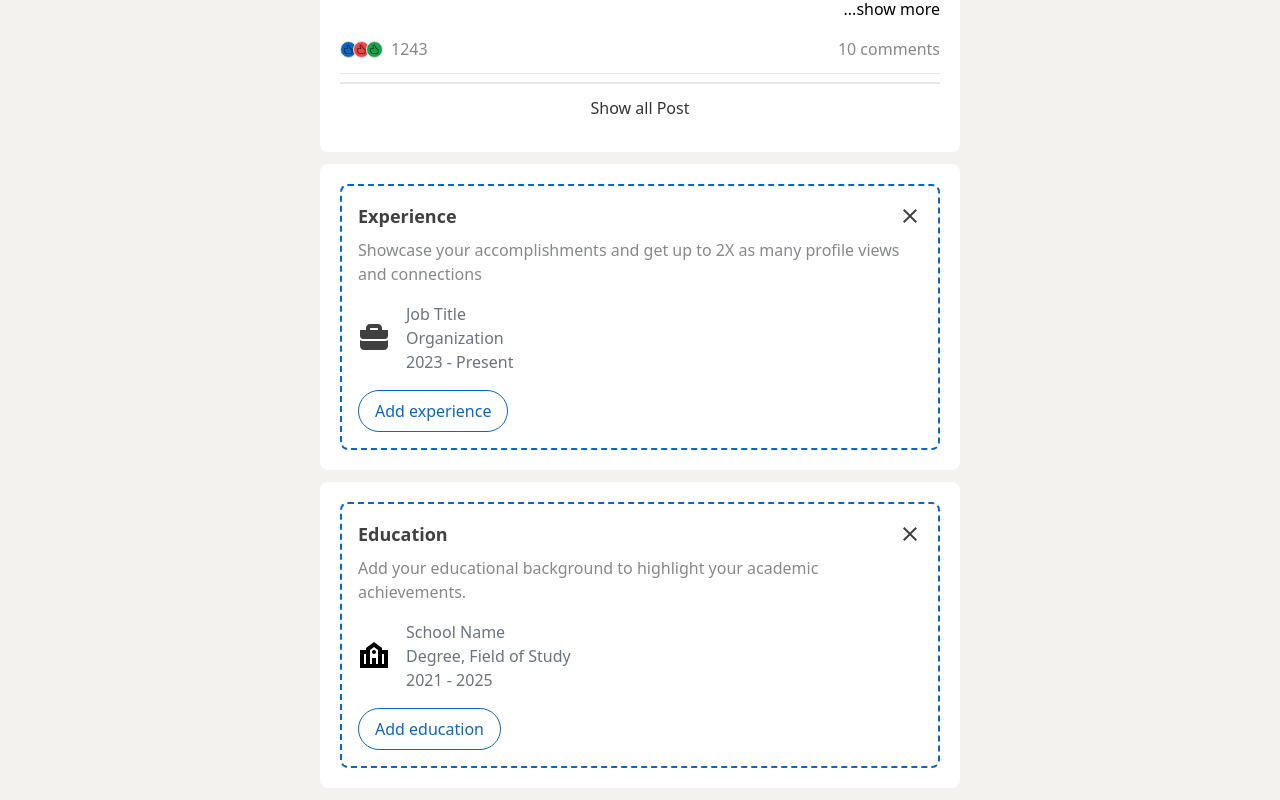
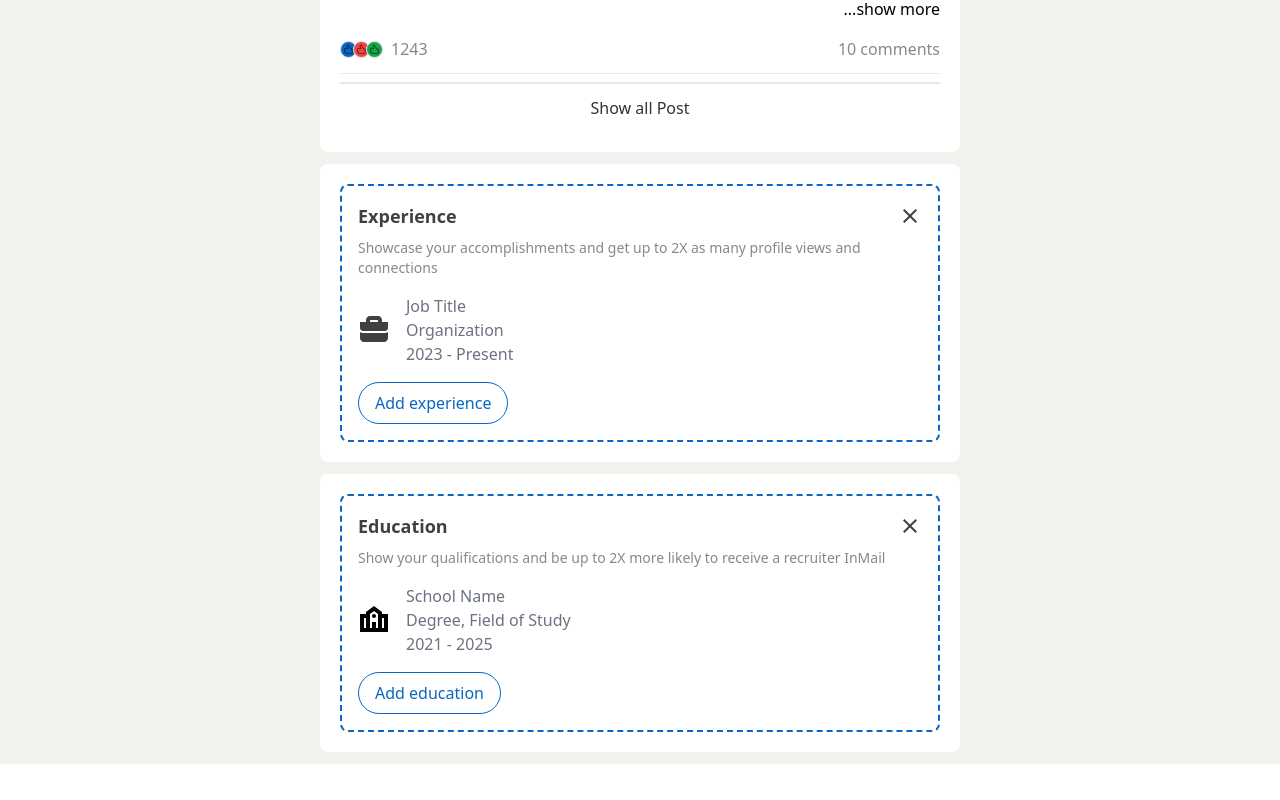
Before and after one commit to ACICT-DEPI/CAI1_SWD2_S5e-LinkedIn-Clone, a React (Vite) app: page /profile in a window 1280 px wide. Shown: the part 2056-2856 px from the top of the page. After the commit the page ends 2820 px from the top, so only its background shows below. Built offline with nearby package versions, Linux system fonts and the light colour scheme.

Commit message:
edit design

```diff
--- a/src/pages/Profile/componenets/EducationSection.jsx
+++ b/src/pages/Profile/componenets/EducationSection.jsx
@@ -86,8 +86,8 @@ const EducationSection = () => {
               <IoMdClose />
             </button>
           </div>
-          <p className="text-linkedinGray">
-            Add your educational background to highlight your academic achievements.
+          <p className="text-sm text-linkedinGray">
+            Show your qualifications and be up to 2X more likely to receive a recruiter InMail
           </p>
 
           <div className="flex items-center space-x-4 my-4">
--- a/src/pages/Profile/componenets/ExperienceSection.jsx
+++ b/src/pages/Profile/componenets/ExperienceSection.jsx
@@ -94,7 +94,7 @@ const ExperienceSection = () => {
               <IoMdClose />
             </button>
           </div>
-          <p className="text-linkedinGray">
+          <p className="text-sm text-linkedinGray">
             Showcase your accomplishments and get up to 2X as many profile views and connections
           </p>
 
```
